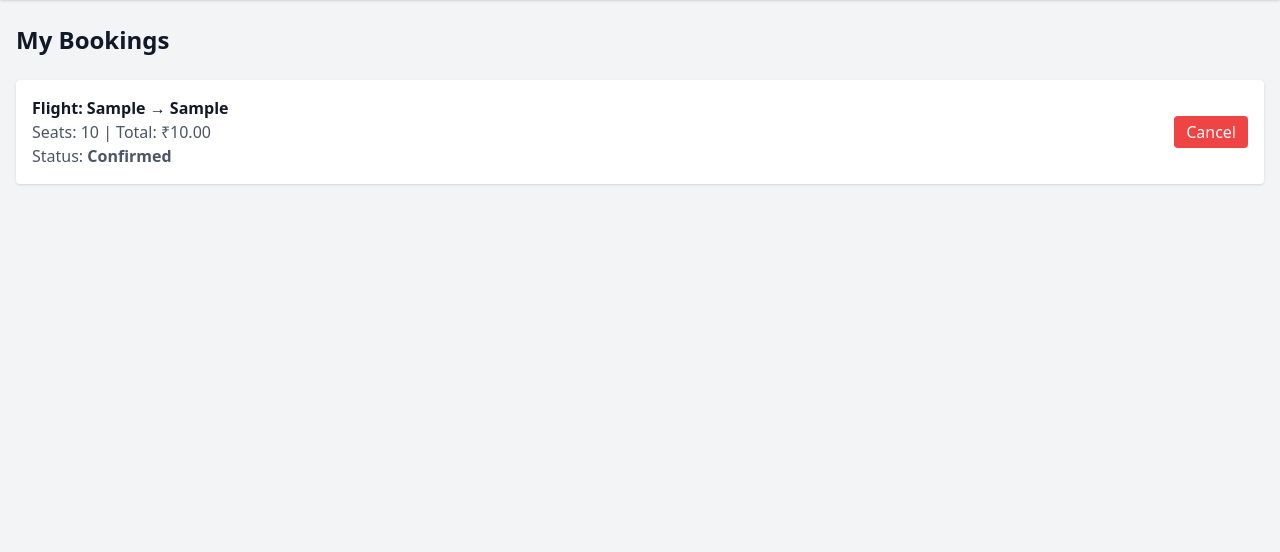
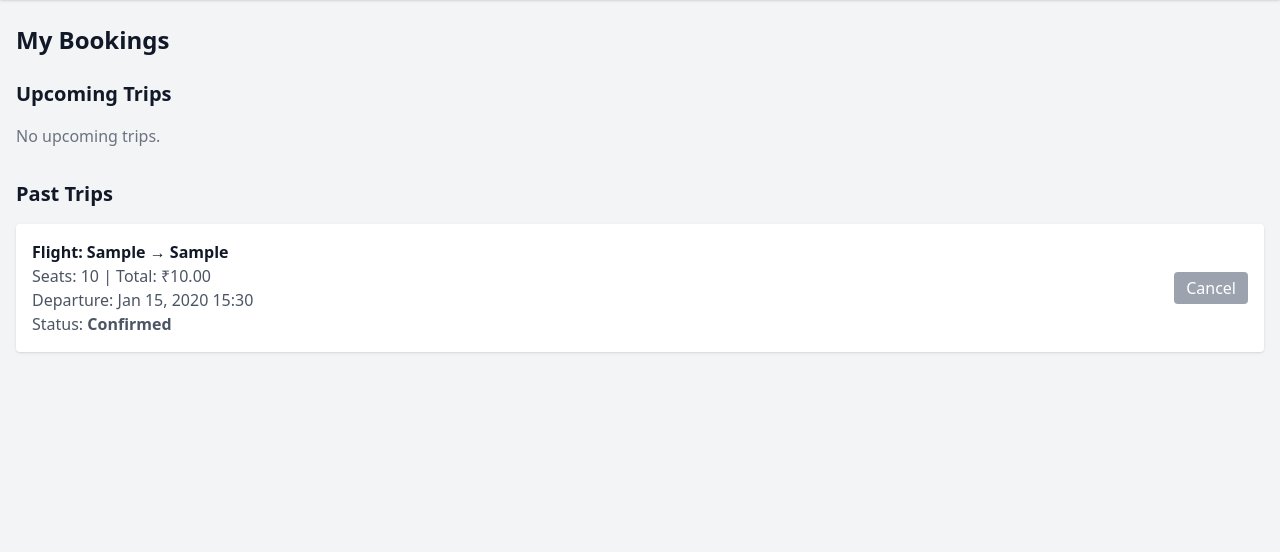
Before and after one commit to revant7/travel-booking-application, a Django app: page /bookings/ in a window 1280 px wide. Shown: the part 64-616 px from the top of the page. Run offline with Django 5.2, Linux system fonts and the light colour scheme; a user stored in the database is signed in; tables that the repository leaves empty hold one stand-in row (values such as "Sample post"); some libraries are stand-ins or nearby versions.

Commit message:
updated code

```diff
--- a/apps/bookings/models.py
+++ b/apps/bookings/models.py
@@ -25,6 +25,8 @@ class Booking(models.Model):
 
     def save(self, *args, **kwargs):
         if not self.pk and self.status == "confirmed":
+            if self.number_of_seats > self.travel_option.available_seats:
+                raise ValueError("Not enough seats available.")
             self.travel_option.available_seats -= self.number_of_seats
             self.travel_option.save()
         super().save(*args, **kwargs)
--- a/apps/bookings/templates/bookings/booking_list.html
+++ b/apps/bookings/templates/bookings/booking_list.html
@@ -3,28 +3,61 @@
 
 {% block content %}
 <h2 class="text-2xl font-bold mb-6">My Bookings</h2>
+
+<!-- Upcoming -->
+<h2 class="text-xl font-bold mb-4">Upcoming Trips</h2>
+{% if upcoming %}
   <div class="space-y-4">
-    {% for booking in bookings %}
+    {% for booking in upcoming %}
       <div class="bg-white p-4 rounded shadow flex justify-between items-center">
         <div>
-            <p class="font-semibold">{{ booking.travel_option.type|title }}: {{ booking.travel_option.source }} → {{booking.travel_option.destination }}</p>
+          <p class="font-semibold">
+            {{ booking.travel_option.type|title }}: {{ booking.travel_option.source }} → {{ booking.travel_option.destination }}
+          </p>
           <p class="text-gray-600">Seats: {{ booking.number_of_seats }} | Total: ₹{{ booking.total_price }}</p>
+          <p class="text-gray-600">
+            Departure: {{ booking.travel_option.departure_datetime|date:"M d, Y H:i" }}
+          </p>
           <p class="text-gray-600">Status: <span class="font-semibold">{{ booking.status|title }}</span></p>
         </div>
+
         {% if booking.status == "confirmed" %}
-            {% if booking.travel_option.departure_datetime > now %}
           <a href="{% url 'booking_cancel' booking.booking_id %}"
              class="bg-red-500 text-white px-3 py-1 rounded hover:bg-red-600">
              Cancel
           </a>
-            {% else %}
-                <a href="{% url 'booking_cancel' booking.booking_id %}"
-                class="bg-red-500 text-white px-3 py-1 rounded hover:bg-red-600">Cancel</a>
-            {% endif %}
         {% endif %}
       </div>
-    {% empty %}
-    <p>You have no bookings yet.</p>
     {% endfor %}
   </div>
+{% else %}
+  <p class="text-gray-500">No upcoming trips.</p>
+{% endif %}
+
+<!-- Past -->
+<h2 class="text-xl font-bold mt-8 mb-4">Past Trips</h2>
+{% if past %}
+  <div class="space-y-4">
+    {% for booking in past %}
+      <div class="bg-white p-4 rounded shadow flex justify-between items-center">
+        <div>
+          <p class="font-semibold">
+            {{ booking.travel_option.type|title }}: {{ booking.travel_option.source }} → {{ booking.travel_option.destination }}
+          </p>
+          <p class="text-gray-600">Seats: {{ booking.number_of_seats }} | Total: ₹{{ booking.total_price }}</p>
+          <p class="text-gray-600">
+            Departure: {{ booking.travel_option.departure_datetime|date:"M d, Y H:i" }}
+          </p>
+          <p class="text-gray-600">Status: <span class="font-semibold">{{ booking.status|title }}</span></p>
+        </div>
+
+        <button class="bg-gray-400 text-white px-3 py-1 rounded cursor-not-allowed" disabled>
+          Cancel
+        </button>
+      </div>
+    {% endfor %}
+  </div>
+{% else %}
+  <p class="text-gray-500">No past trips.</p>
+{% endif %}
 {% endblock %}
--- a/apps/bookings/views.py
+++ b/apps/bookings/views.py
@@ -11,11 +11,18 @@ from django.contrib import messages
 
 @login_required
 def booking_list(request):
-    bookings = Booking.objects.filter(user=request.user).order_by("-booking_date")
+    upcoming = Booking.objects.filter(
+        user=request.user, travel_option__departure_datetime__gte=timezone.now()
+    ).order_by("travel_option__departure_datetime")
+
+    past = Booking.objects.filter(
+        user=request.user, travel_option__departure_datetime__lt=timezone.now()
+    ).order_by("-travel_option__departure_datetime")
+
     return render(
         request,
         "bookings/booking_list.html",
-        {"bookings": bookings, "now": timezone.now()},
+        {"upcoming": upcoming, "past": past, "now": timezone.now()},
     )
 
 
@@ -40,9 +47,6 @@ def checkout(request, travel_id):
             total_price=total_price,
             status="confirmed",
         )
-        # reduce available seats
-        travel.available_seats -= seats
-        travel.save()
 
         return redirect("booking_success", pk=booking.pk)
 
--- a/apps/travel/views.py
+++ b/apps/travel/views.py
@@ -3,10 +3,11 @@ from django.shortcuts import render, get_object_or_404
 # Create your views here.
 
 from .models import TravelOption
+from django.utils import timezone
 
 
 def travel_list(request):
-    travels = TravelOption.objects.all()
+    travels = TravelOption.objects.filter(departure_datetime__gte=timezone.now())
 
     source = request.GET.get("source")
     destination = request.GET.get("destination")
```
Lines whose indentation alone changed are shown as unchanged.
